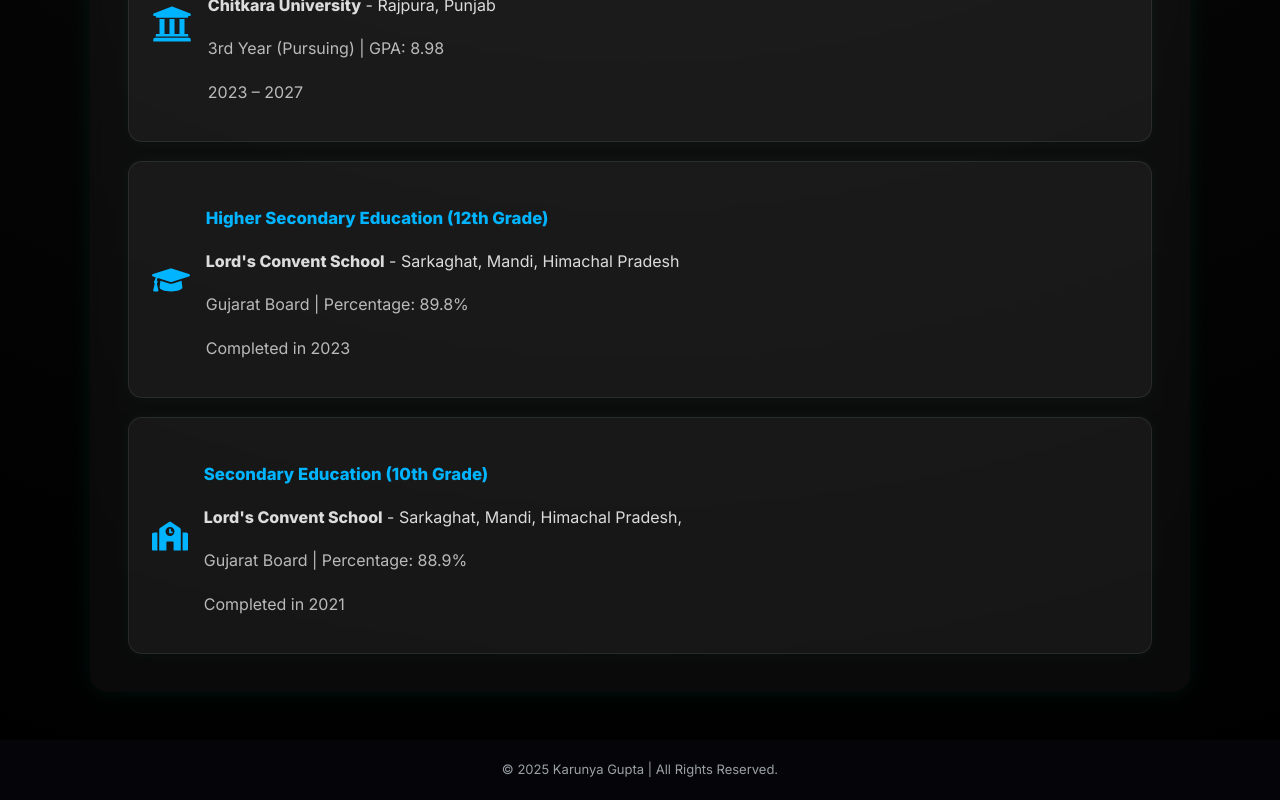
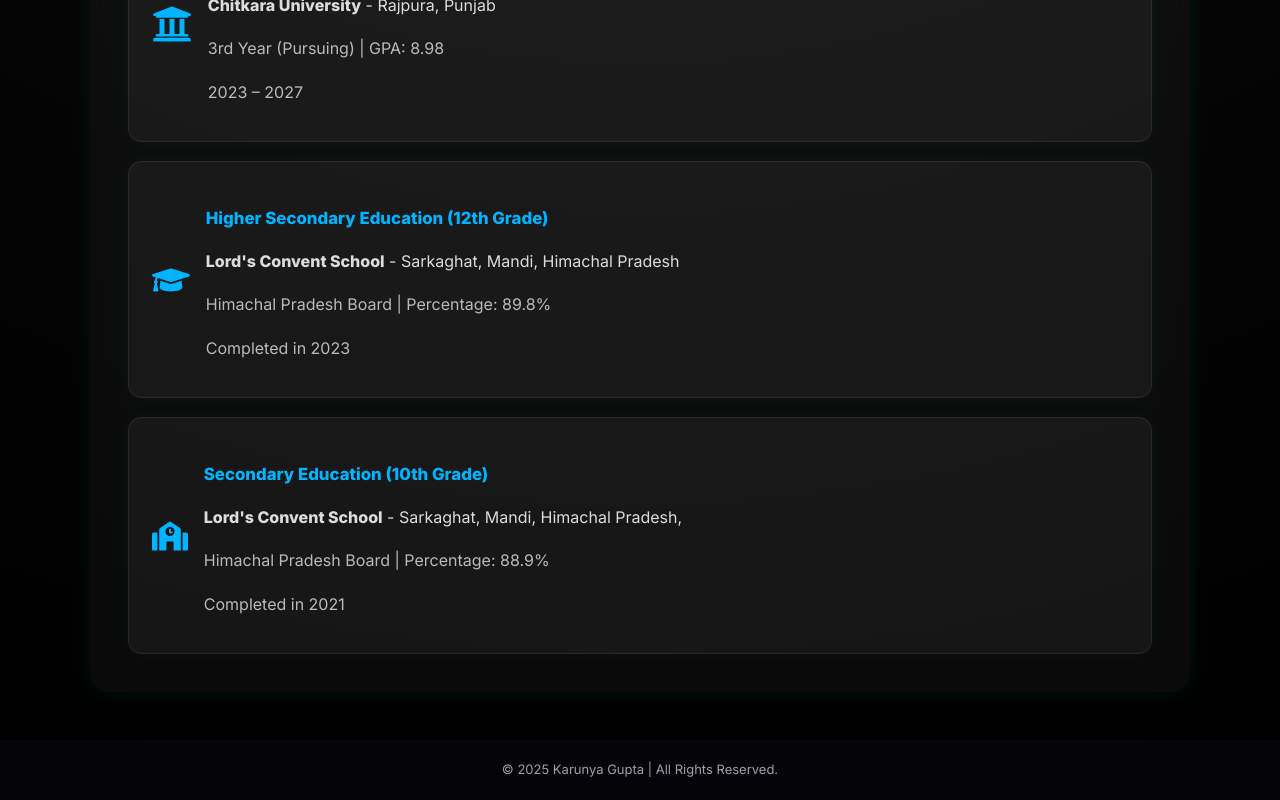
Before and after one commit to KarunyaGupta/Portfolio, a React (Vite) app: page /about in a window 1280 px wide. Shown: the part 1138-1938 px from the top of the page. Built offline with nearby package versions, Linux system fonts and the light colour scheme; the HTML template or start-up script is replaced by a standard one.

Commit message:
update cllg name

```diff
--- a/src/pages/About.jsx
+++ b/src/pages/About.jsx
@@ -218,7 +218,7 @@
                   <strong>Lord's Convent School</strong> - Sarkaghat, Mandi, Himachal Pradesh
                 </p>
                 <p style={{ color: "rgba(255,255,255,0.7)" }}>
-                  Gujarat Board | Percentage: 89.8%
+                  Himachal Pradesh Board | Percentage: 89.8%
                 </p>
                 <p style={{ color: "rgba(255,255,255,0.7)" }}>Completed in 2023</p>
               </div>
@@ -252,7 +252,7 @@
                   <strong>Lord's Convent School</strong> - Sarkaghat, Mandi, Himachal Pradesh,
                 </p>
                 <p style={{ color: "rgba(255,255,255,0.7)" }}>
-                  Gujarat Board | Percentage: 88.9%
+                  Himachal Pradesh Board | Percentage: 88.9%
                 </p>
                 <p style={{ color: "rgba(255,255,255,0.7)" }}>Completed in 2021</p>
               </div>
```
